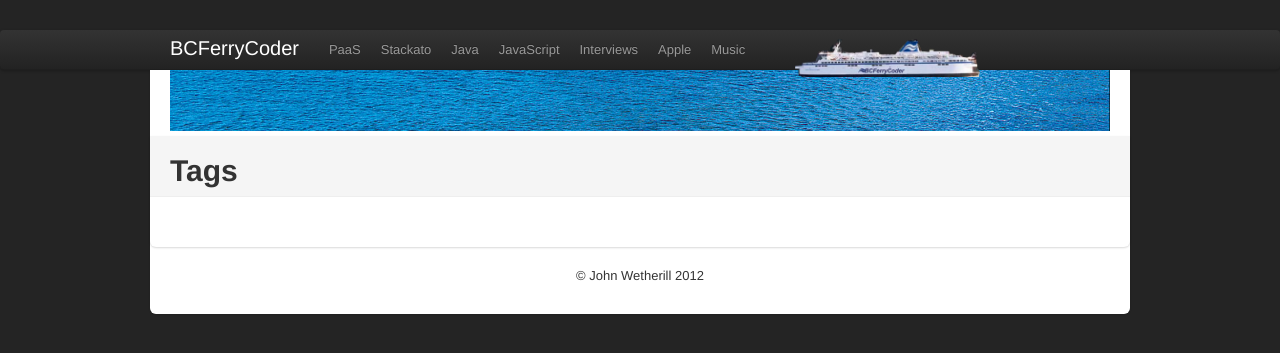
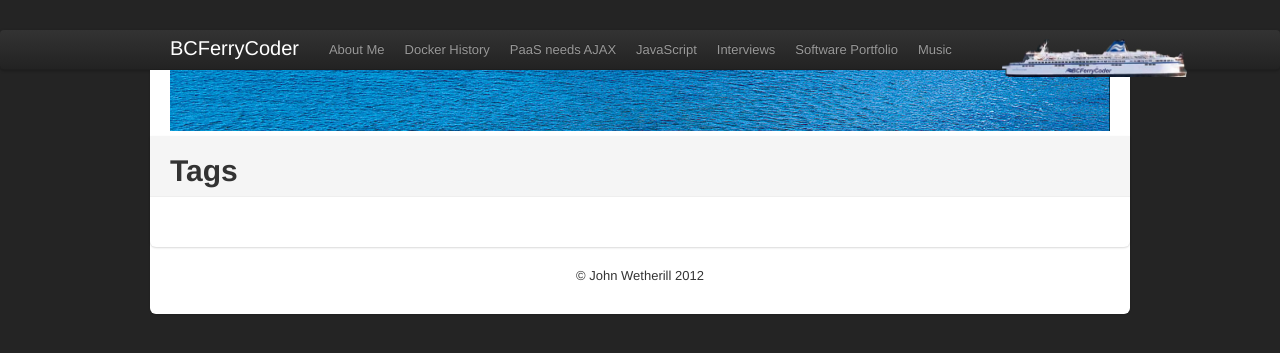
Before and after one commit to bcferrycoder/bcferrycoder.github.com, a Jekyll site: the page built from tags.html, in a window 1280 px wide. Shown: the top 353 px of the page. Built offline with Jekyll 4.4.1, drawn with Linux system fonts in a browser that asks for light colours.

Commit message:
new menu items

```diff
--- a/_layouts/default.html
+++ b/_layouts/default.html
@@ -66,12 +66,12 @@ href="images/apple-touch-icon-114x114.png">
         <div class="container">
           <a class="brand" href="/">BCFerryCoder</a>
           <ul class="nav">
-      <li><a href="/archive.html">PaaS</a></li>
-      <li><a href="/categories.html">Stackato</a></li>
-      <li><a href="/pages.html">Java</a></li>
+      <li><a href="/archive.html">About Me</a></li>
+      <li><a href="/categories.html">Docker History</a></li>
+      <li><a href="/pages.html">PaaS needs AJAX</a></li>
       <li><a href="/pages.html">JavaScript</a></li>
       <li><a href="/tags.html">Interviews</a></li>
-      <li><a href="/tags.html">Apple</a></li>
+      <li><a href="/tags.html">Software Portfolio</a></li>
       <li><a href="/pages.html">Music</a></li>
       <li><a href="/tags.html"></a></li>
       <li><a href="/tags.html"></a></li>
```
